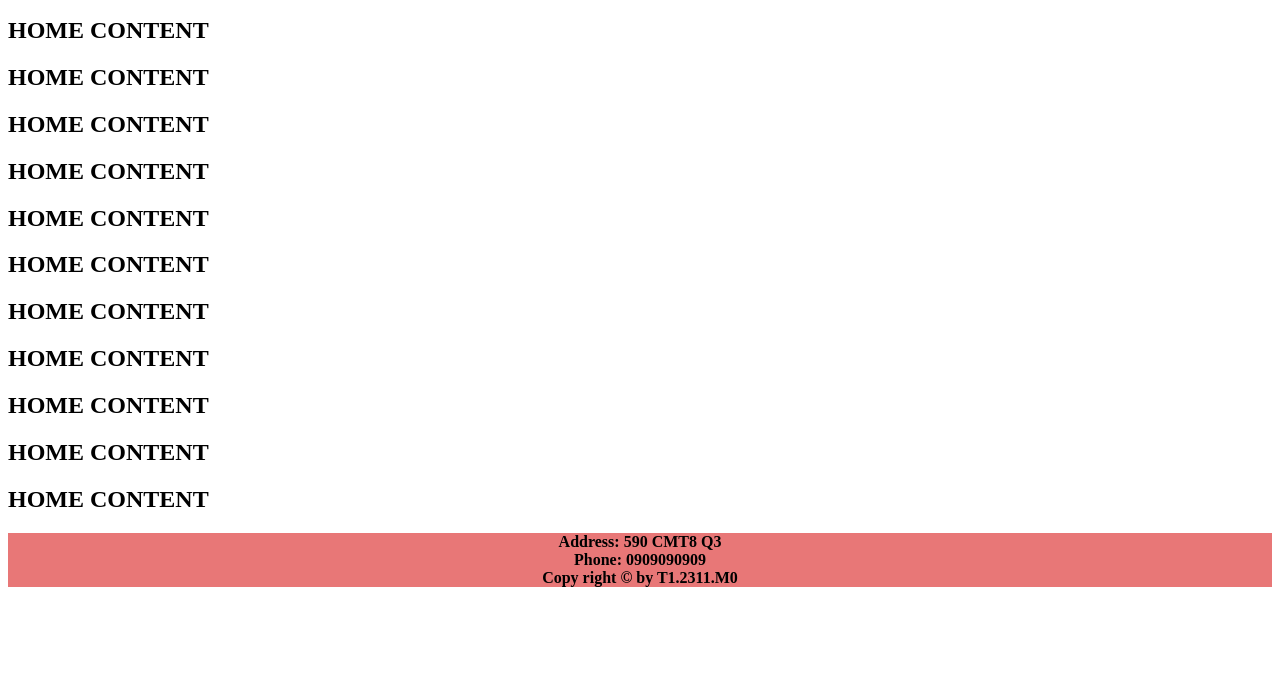
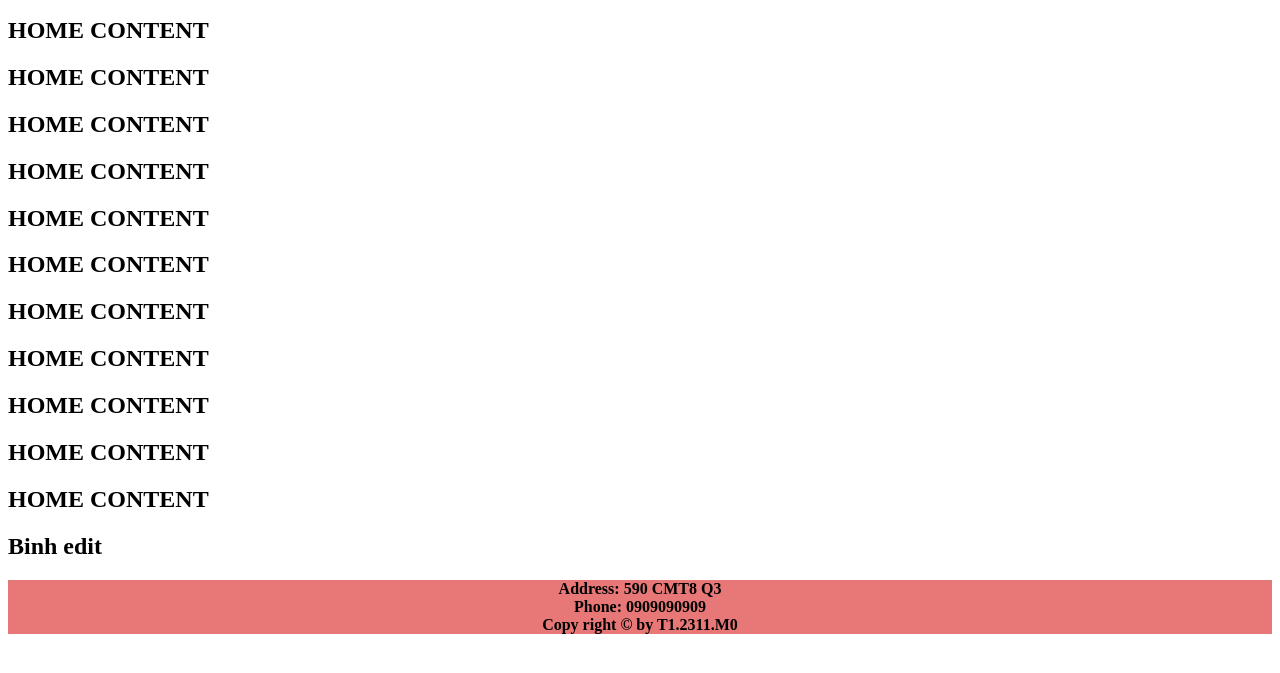
Before and after one commit to lanhphamthi/Group1_Fitness, a plain HTML site: page index.html in a window 1280 px wide. Shown: the part 81-754 px from the top of the page. Drawn offline with Linux system fonts and the light colour scheme.

Commit message:
EditBinh

```diff
--- a/index.html
+++ b/index.html
@@ -32,6 +32,7 @@
         <h1>HOME CONTENT</h1>
         <h1>HOME CONTENT</h1>
         <h1>HOME CONTENT</h1>
+        <h1>Binh edit</h1>
     </section>
 
     <footer>
```
